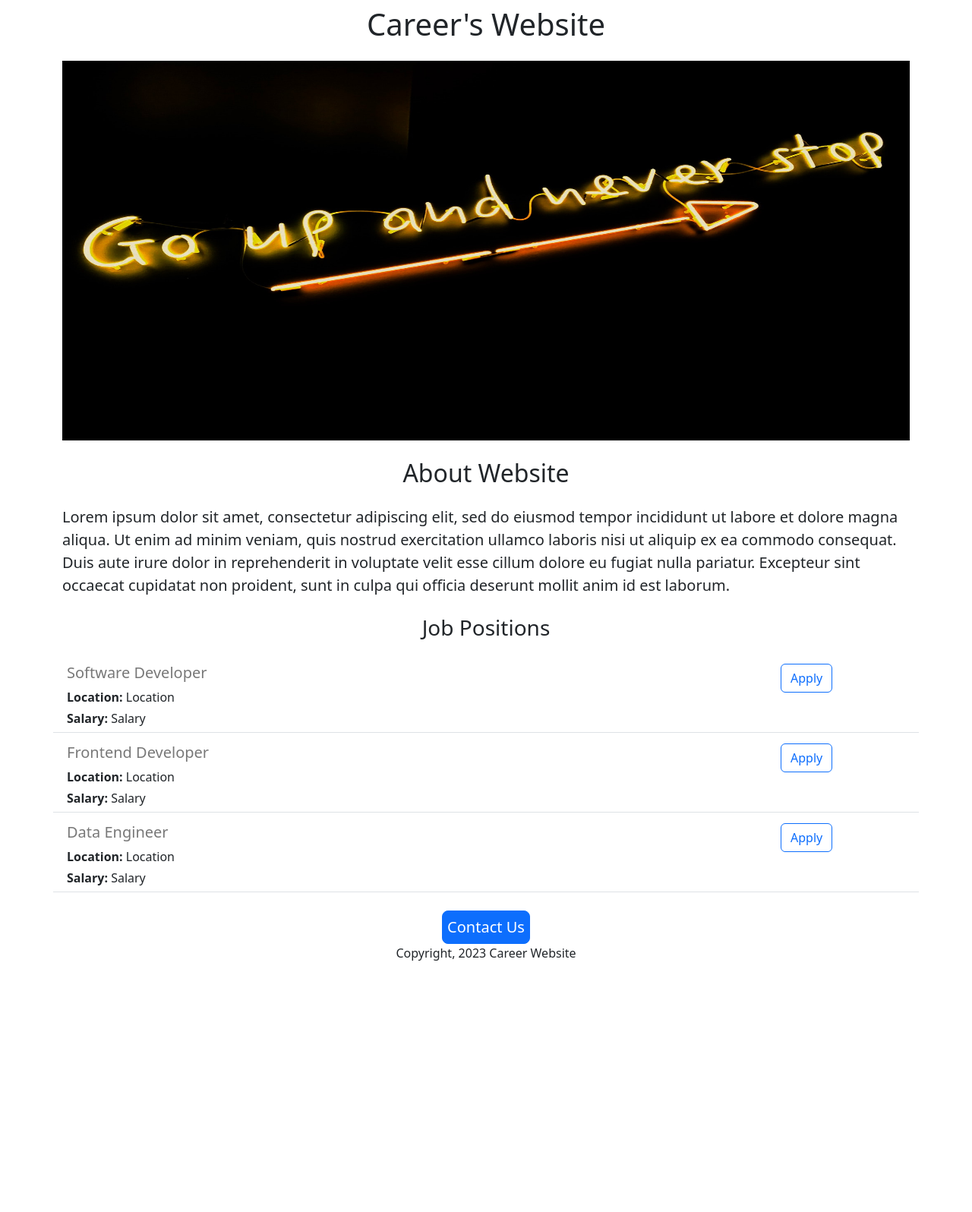
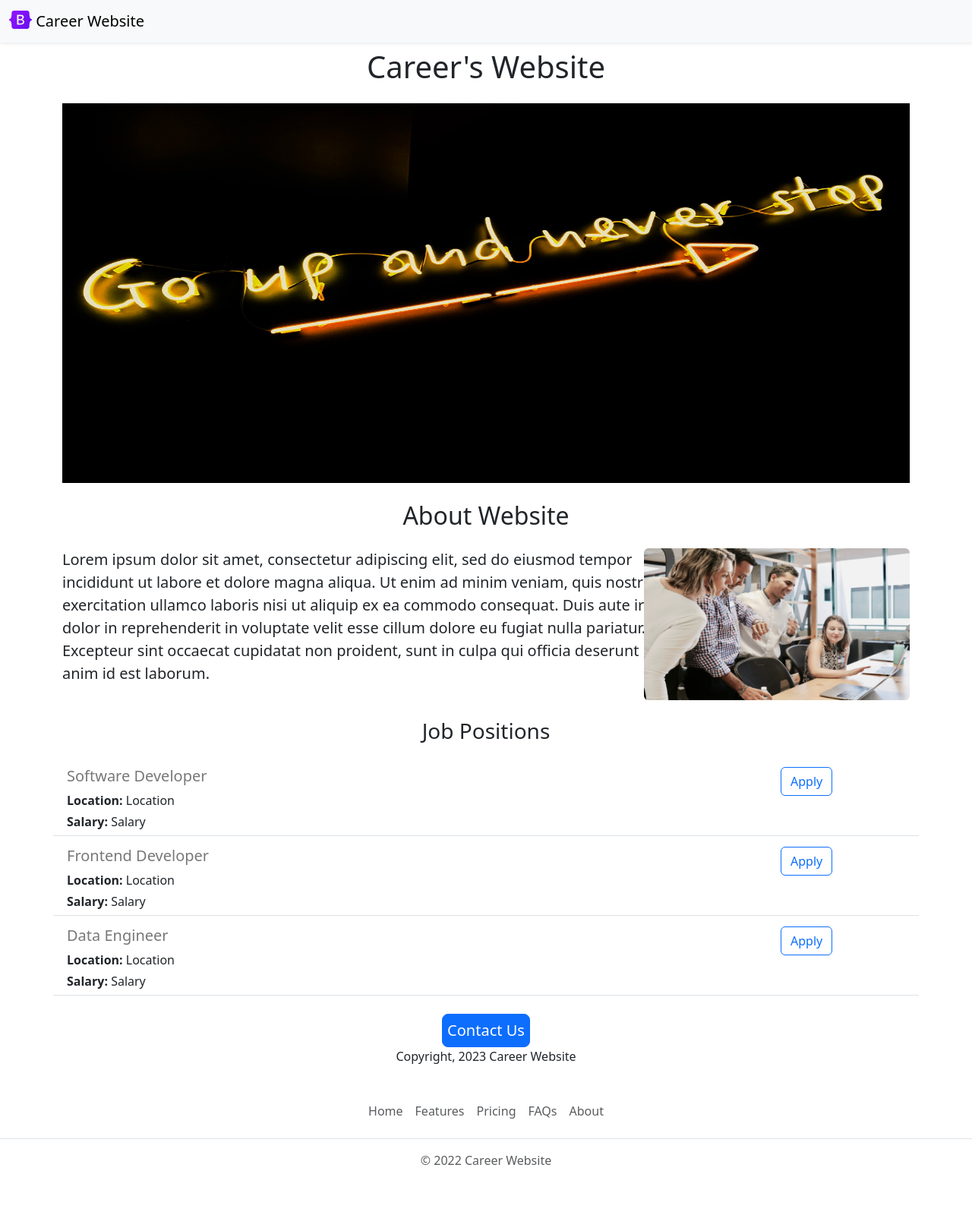
Before and after one commit to ShashwatJ8/careers-website-v2, a Flask app: page / in a window 1280 px wide. Shown: the whole page at 76% size. Before the commit the page ends 1265 px from the top, so only its background shows below. Run offline with Flask 2, Linux system fonts and the light colour scheme.

Commit message:
Functional and aesthetic improvements

```diff
--- /dev/null
+++ b/templates/footer.html
@@ -0,0 +1,10 @@
+<footer class="py-3 my-4">
+    <ul class="nav justify-content-center border-bottom pb-3 mb-3">
+      <li class="nav-item"><a href="#" class="nav-link px-2 text-muted">Home</a></li>
+      <li class="nav-item"><a href="#" class="nav-link px-2 text-muted">Features</a></li>
+      <li class="nav-item"><a href="#" class="nav-link px-2 text-muted">Pricing</a></li>
+      <li class="nav-item"><a href="#" class="nav-link px-2 text-muted">FAQs</a></li>
+      <li class="nav-item"><a href="#" class="nav-link px-2 text-muted">About</a></li>
+    </ul>
+    <p class="text-center text-muted">&copy; 2022 Career Website</p>
+  </footer>
--- a/templates/home.html
+++ b/templates/home.html
@@ -17,6 +17,7 @@
   </head>
 
   <body>
+    {% include 'navbar.html' %}
 
     <div class="container">
       <h1 class = "text-center mt-2 mb-4">Career's Website</h1>
@@ -25,8 +26,18 @@
       </div>
 
       <h2 class = "text-center mt-4 mb-4">About Website</h2>
-      <p class = "lead">Lorem ipsum dolor sit amet, consectetur adipiscing elit, sed do eiusmod tempor incididunt ut labore et dolore magna aliqua. Ut enim ad minim veniam, quis nostrud exercitation ullamco laboris nisi ut aliquip ex ea commodo consequat. Duis aute irure dolor in reprehenderit in voluptate velit esse cillum dolore eu fugiat nulla pariatur. Excepteur sint occaecat cupidatat non proident, sunt in culpa qui officia deserunt mollit anim id est laborum.
-      </p>
+
+      <div class = "row" style= "margin-bottom:16px">
+        <div class="col-md-9">
+          <p class = "lead">Lorem ipsum dolor sit amet, consectetur adipiscing elit, sed do eiusmod tempor incididunt ut labore et dolore magna aliqua. Ut enim ad minim veniam, quis nostrud exercitation ullamco laboris nisi ut aliquip ex ea commodo consequat. Duis aute irure dolor in reprehenderit in voluptate velit esse cillum dolore eu fugiat nulla pariatur. Excepteur sint occaecat cupidatat non proident, sunt in culpa qui officia deserunt mollit anim id est laborum.
+          </p>
+        </div>
+        <div class="d-none d-md-block col-3">
+          <img class="rounded float-end " src="https://carrer-website.shashwatj8.repl.co/static/people working.jpg"  style="height:200px; width:350px; border-radius:4px"/>
+
+        </div>
+      </div>
+
 
       <h3 class = "text-center mt-4 mb-4">Job Positions</h3>
 
@@ -38,5 +49,6 @@
         <p>Copyright, 2023 Career Website</p>
       </div>
     </div>
+    {% include 'footer.html' %}
   </body>
 </html>
--- a/templates/jobList.html
+++ b/templates/jobList.html
@@ -15,7 +15,7 @@
     </div>
   </div>
   <div class="col-2">
-    <button type="button" class="btn btn-outline-primary">Apply</button>
+    <a href="mailto:shashwatj007@gmail.com?subject=Mail for {{job['Position']}}" type="button" class="btn btn-outline-primary">Apply</a>
   </div>
 
 
--- /dev/null
+++ b/templates/navbar.html
@@ -0,0 +1,9 @@
+<nav class="navbar bg-body-tertiary shadow-sm fixed-top ">
+  <div class="container-fluid">
+    <a class="navbar-brand" href="#">
+      <img src="/static/bootstrap-logo.svg" alt="Logo" width="30" height="24" class="d-inline-block align-text-top">
+      Career Website
+    </a>
+  </div>
+</nav>
+<div style="height:56px;"></div>
```
Also changed, not shown: static/bootstrap-logo.svg (added), static/people working.jpg (added).
